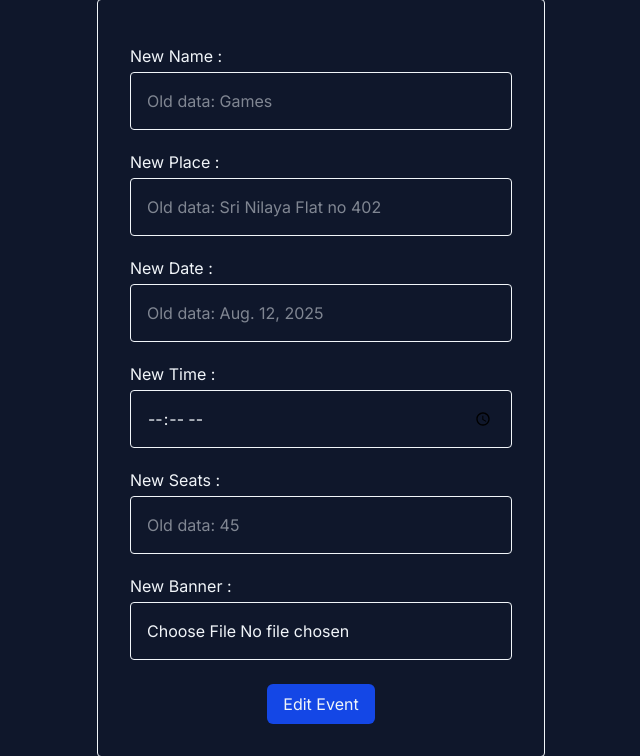
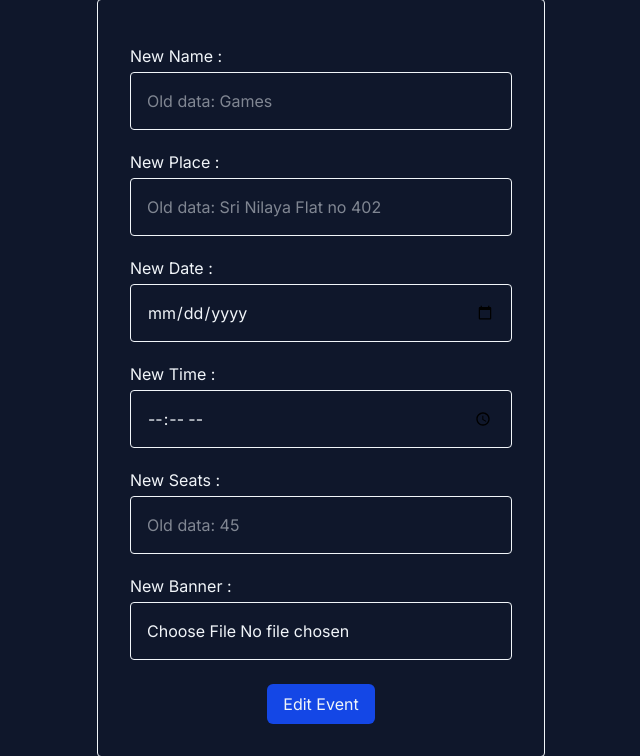
Before and after one commit to krishnasouravvemuri/Eventify, a Django app: page /hosts/edit_event/1/ in a window 1280 px wide. Shown: the part 157-913 px from the top of the page, without its empty margins (319-959 px from the left). Run offline with Django 5.2, Linux system fonts and the light colour scheme; a user stored in the database is signed in; data comes from the database, SQL or seed files in the repository; style sheets or scripts are compiled from the project's sources; some libraries are stand-ins or nearby versions.

Commit message:
Update edit_event.html

```diff
--- a/hosts/templates/edit_event.html
+++ b/hosts/templates/edit_event.html
@@ -23,13 +23,13 @@
             <li><input type="text" name="new_place" placeholder="Old data: {{ event.place }}" class="mb-2 border rounded focus:border-green-900 p-4 w-full"></li>
 
             <label for="new_date" class="mt-3 mb-1 block">New Date :</label>
-            <li><input type="text" name="new_date" placeholder="Old data: {{ event.date }}" class="mb-2 border rounded focus:border-green-900 p-4 w-full"></li>
+            <li><input type = "date" name="new_date" class="mb-2 border rounded focus:border-green-900 p-4 w-full "></li>
 
             <label for="new_time" class="mt-3 mb-1 block">New Time :</label>
             <li><input type="time" name="new_time" placeholder="Old data: {{ event.time }}" class="mb-2 border rounded focus:border-green-900 p-4 w-full"></li>
 
             <label for="new_seats" class="mt-3 mb-1 block">New Seats :</label>
-            <li><input type="number" name="new_seats" placeholder="Old data: {{ event.seats }}" class="mb-2 border rounded focus:border-green-900 p-4 w-full"></li>
+            <li><input type = "number" min="1" name="new_seats" placeholder="Old data: {{ event.seats }}" class="mb-2 border rounded focus:border-green-900 p-4 w-full"></li>
 
             <label for="new_banner" class="mt-3 mb-1 block">New Banner :</label>
             <li><input type="file" accept="image/*" name="new_banner" class="mb-2 border rounded focus:border-green-900 p-4 w-full"></li>
```
